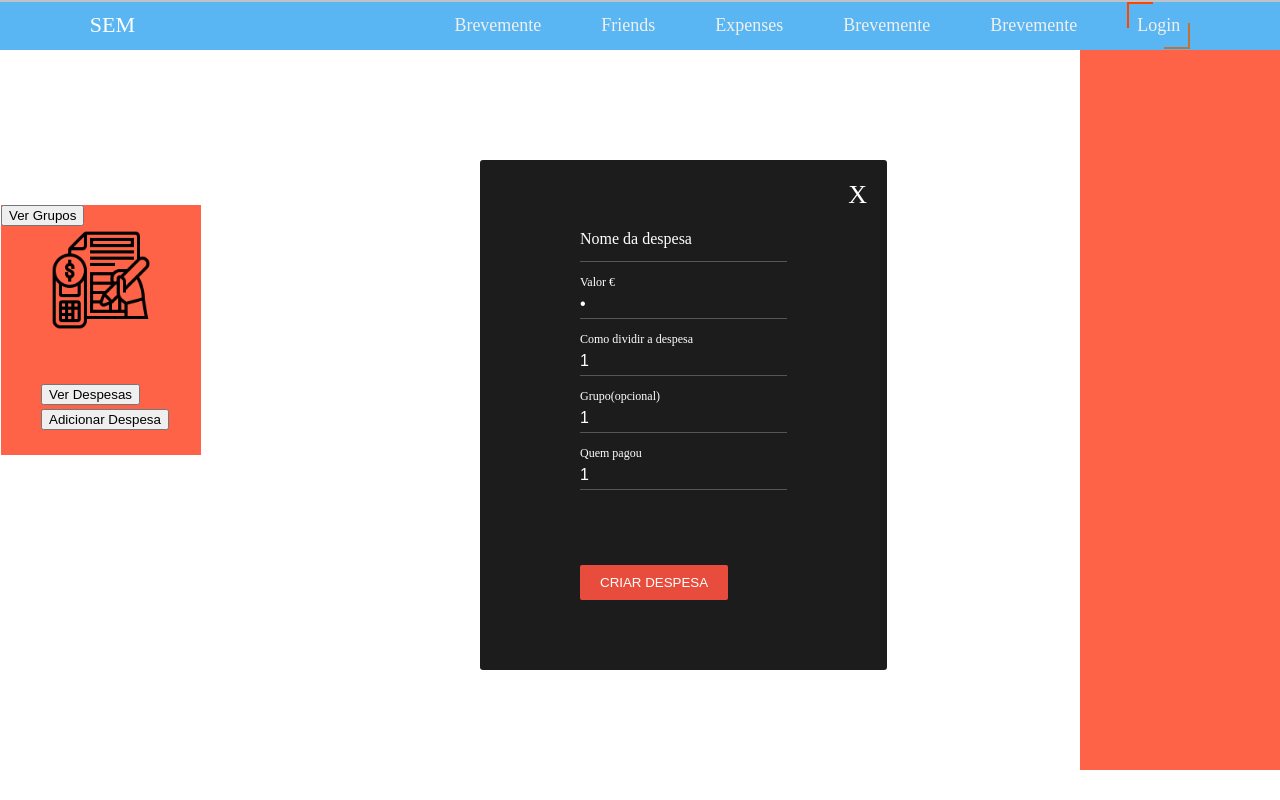
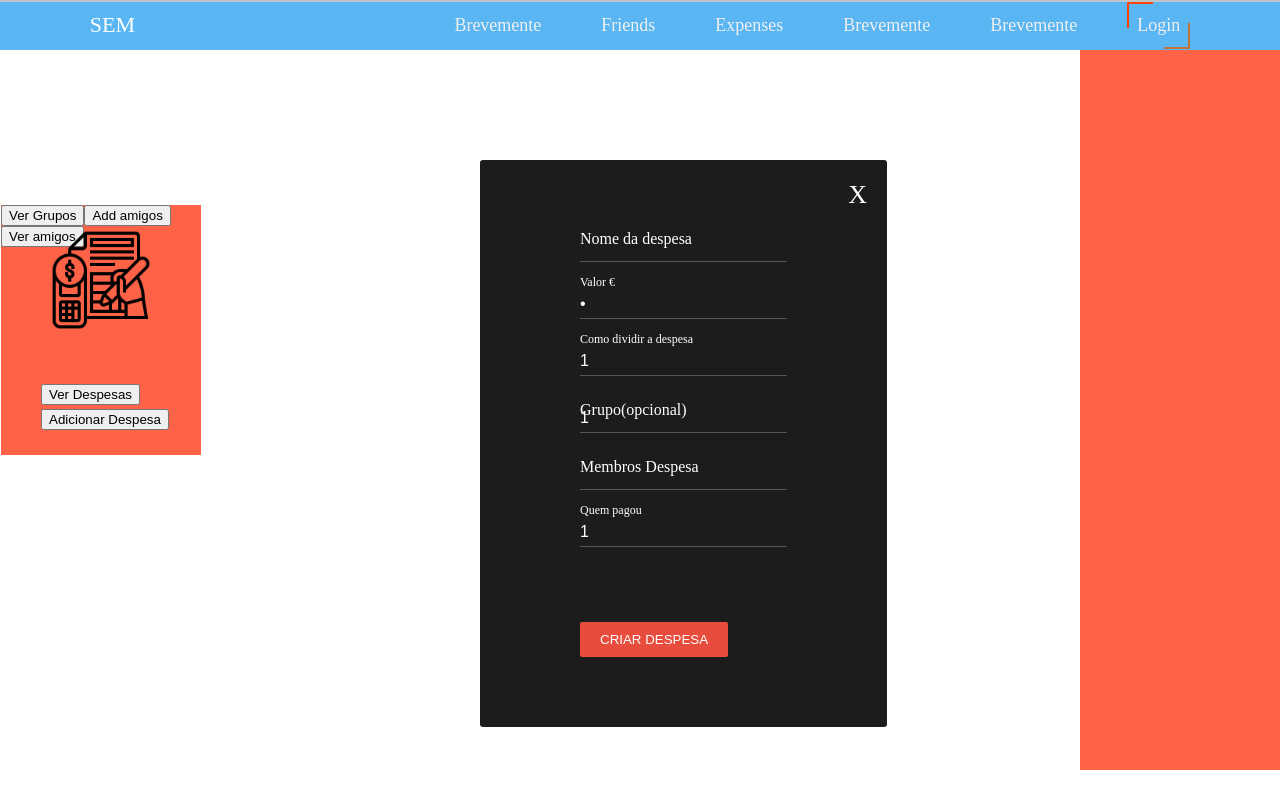
Before and after one commit to BrunoMendes18/ShareABill_Website, an Angular app: page /expenses in a window 1280 px wide. Both pictures are taken after a click on the button "Adicionar Despesa". Built offline with nearby package versions, Linux system fonts and the light colour scheme; a web font is replaced by a local one.

Commit message:
melhorar adicionar despesa ver despesa componente handle errors

```diff
--- a/src/app/components/expenses/expenses.component.html
+++ b/src/app/components/expenses/expenses.component.html
@@ -19,6 +19,8 @@
 
             </div>
         </div>
+
+          <h1 id="del" (click)="eleminarDespesas(x.id)">X</h1>
       </div>
 
       <div class="breaker"></div>
@@ -45,6 +47,8 @@
     <button id="adicionarDespesa" (click)="teste()" >Adicionar Despesa</button>
     <button id="verDespesa" (click)="verDespesas()" >Ver Despesas</button>
     <button id="verGrupos" (click)="verGrupos()" >Ver Grupos</button>
+    <button id="addAmigos" (click)="addAmigos()" >Add amigos</button>
+    <button id="verAmigos" (click)="verAmigos()" >Ver amigos</button>
   </div>
 
   <div class="box-side">
@@ -55,6 +59,16 @@
         <h2>{{x.nome}}</h2>
         <h3>{{x.desc}}</h3>
         <button class="btnadd" (click)="addGrupoDespesa(x.id)">Add me miau</button>
+      </div>
+
+    </div>
+
+    <div *ngFor="let x of amigosinfo">
+
+      <div class="side-box am" >
+        <h2>{{x.name}}</h2>
+        <h3>{{x.email}}</h3>
+        <button class="btnadd" (click)="addAmigoDespesa(x.id,x.name)">Add me nya</button>
       </div>
 
     </div>
@@ -82,8 +96,12 @@
     <label>Como dividir a despesa</label>
   </div>
   <div class="input-container">
-    <input type="text" required="" name="grupo_id" [(ngModel)]="grupo_id" />
+    <input type="text" readonly required="" name="grupo_id" [(ngModel)]="grupo_id" />
     <label>Grupo(opcional)</label>
+  </div>
+  <div class="input-container">
+    <input type="text" readonly required="" name="nomesDespesas" [(ngModel)]="nomesDespesas" />
+    <label>Membros Despesa</label>
   </div>
   <div class="input-container">
     <input type="text" required="" name="quemPagou" [(ngModel)]="quemPagou" />
```
